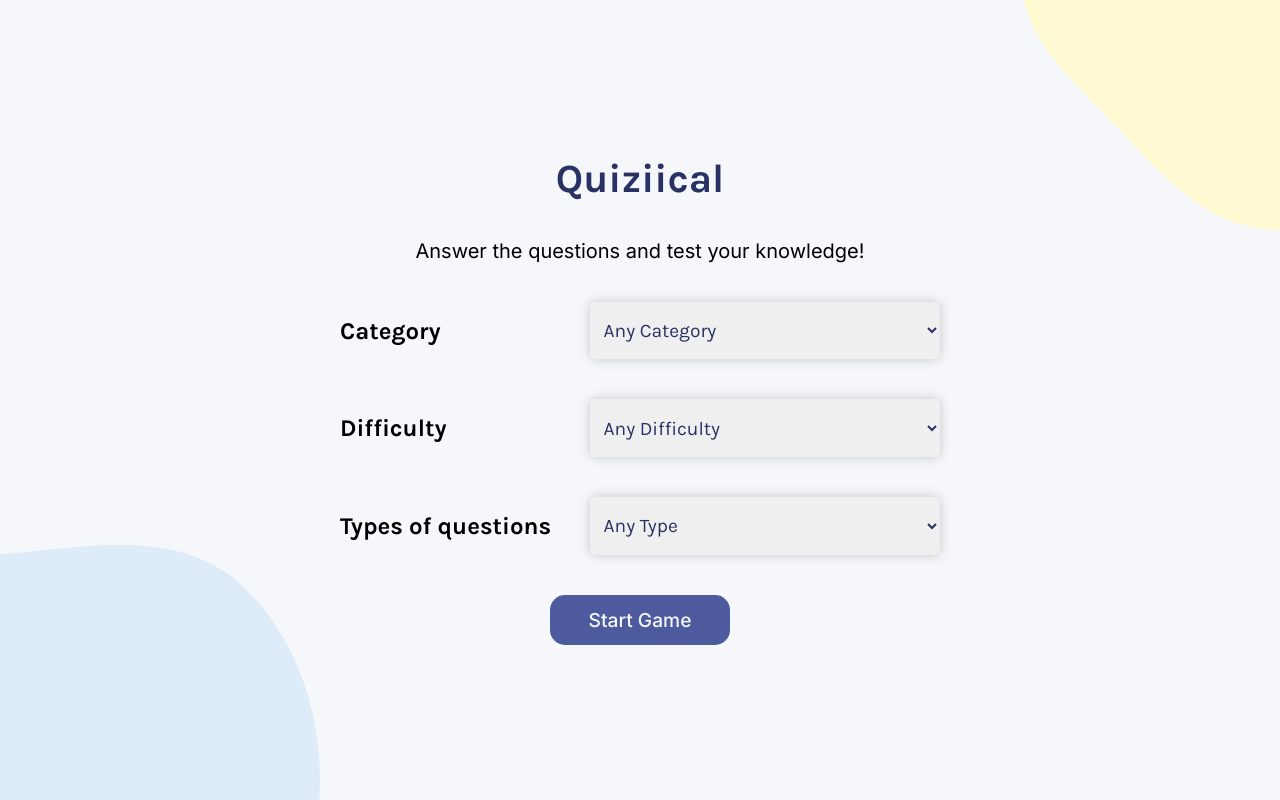
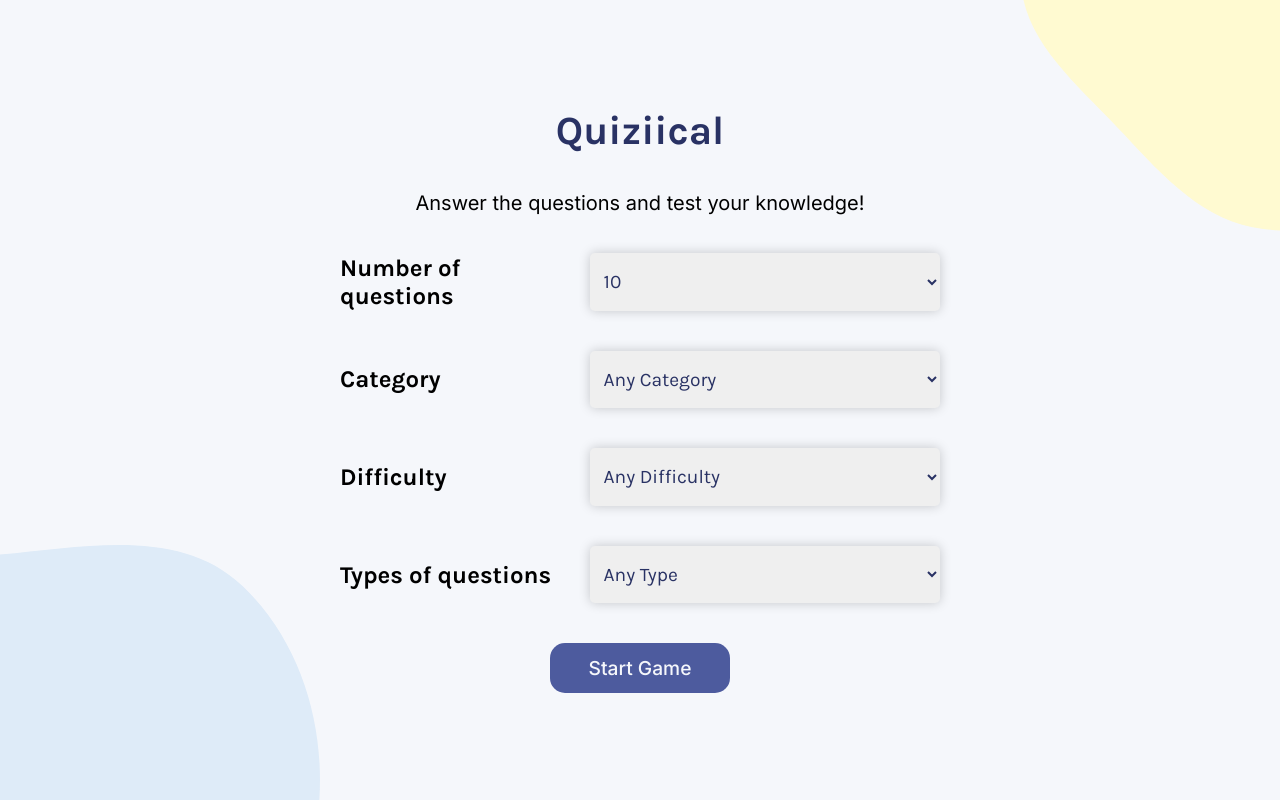
Before and after one commit to Shitanshukumar607/Quizzical, a React (Create React App) app: page / in a window 1280 px wide. Built offline with nearby package versions, Linux system fonts and the light colour scheme.

Commit message:
added more questions select option

```diff
--- a/src/App.js
+++ b/src/App.js
@@ -10,7 +10,7 @@ import "./index.css";
 
 function App() {
   const [gameOptions, setGameOptions] = useState({
-    amount: "5",
+    amount: "10",
     category: "0",
     difficulty: "0",
     type: "0",
@@ -24,9 +24,25 @@ function App() {
 
   const [allowedToCheckAnswers, setAllowedToCheckAnswers] = useState(false);
 
+  const [noOfQuestionsToAnswers, setNoOfQuestionsToAnswers] = useState(
+    Number(gameOptions.amount)
+  );
+
+  const [noOfCurrentlyAnsweredQuestions, setNoOfCurrentlyAnsweredQuestions] =
+    useState(0);
+
   useEffect(() => {
-    console.log(Object.keys(selectedOptions));
-    Object.keys(selectedOptions).length === 5 && setAllowedToCheckAnswers(true);
+    setNoOfQuestionsToAnswers(Number(gameOptions.amount));
+  }, [status]);
+
+  useEffect(() => {
+    setNoOfCurrentlyAnsweredQuestions(Object.keys(selectedOptions).length);
+
+    console.log(noOfQuestionsToAnswers);
+    console.log(noOfCurrentlyAnsweredQuestions);
+
+    noOfCurrentlyAnsweredQuestions === noOfQuestionsToAnswers &&
+      setAllowedToCheckAnswers(true);
   }, [selectedOptions]);
 
   function callAPI(param) {
@@ -84,9 +100,9 @@ function App() {
   }
 
   function saveAnswer(event, option) {
-    console.log(selectedOptions);
-    console.log(event.target);
-    console.log(option);
+    // console.log(selectedOptions);
+    // console.log(event.target);
+    // console.log(option);
 
     if (status !== "playing") {
       return;
@@ -104,7 +120,8 @@ function App() {
       return playAgain();
     }
 
-    if (Object.keys(selectedOptions).length !== 5) {
+    if (noOfCurrentlyAnsweredQuestions !== noOfQuestionsToAnswers) {
+      console.log("not selected enough answers");
       return;
     }
     console.log("Checking answers");
@@ -113,7 +130,7 @@ function App() {
     let correctAns = 0;
     let track = [];
 
-    for (let i = 0; i < 5; i++) {
+    for (let i = 0; i < noOfQuestionsToAnswers; i++) {
       console.log(selectedOptions[i]);
       console.log(properData[i].correct_answer);
 
--- a/src/components/GameIntro.js
+++ b/src/components/GameIntro.js
@@ -1,7 +1,20 @@
-import { categories, difficulties, questionTypes } from "../data";
+import {
+  categories,
+  difficulties,
+  questionTypes,
+  noOfQuestions,
+} from "../data";
 import "../index.css";
 
 export default function GameIntro(props) {
+  const noOfQuestionsElements = noOfQuestions.map((noOfQuestion, index) => {
+    return (
+      <option key={index} value={noOfQuestion.id}>
+        {noOfQuestion.name}
+      </option>
+    );
+  });
+
   const categoryElements = categories.map((category, index) => {
     return (
       <option key={index} value={category.id}>
@@ -32,6 +45,18 @@ export default function GameIntro(props) {
       <p className="game-description">
         Answer the questions and test your knowledge!
       </p>
+
+      <div className="selection-container">
+        <label htmlFor="number">Number of questions</label>
+        <select
+          name="amount"
+          id="number"
+          value={props.data.amount}
+          onChange={props.onChange}
+        >
+          {noOfQuestionsElements}
+        </select>
+      </div>
 
       <div className="selection-container">
         <label htmlFor="category">Category</label>
--- a/src/data.js
+++ b/src/data.js
@@ -39,4 +39,11 @@ const questionTypes = [
   { id: "boolean", name: "True/False" },
 ];
 
-export { categories, difficulties, questionTypes };
+const noOfQuestions = [
+  {id: "5" , name: "5" },
+  {id : "10" , name: "10" },
+  {id : "15" , name: "15" },
+  {id : "20" , name: "20" },
+]
+
+export { categories, difficulties, questionTypes , noOfQuestions};
--- a/src/index.css
+++ b/src/index.css
@@ -71,8 +71,6 @@ body {
   width: 100%;
   gap: 5%;
   max-width: 600px;
-  /* background-color: pink; */
-  /* padding: 0 5%; */
 }
 
 .selection-container label {
@@ -227,11 +225,7 @@ main {
 }
 
 @media (max-width: 570px) {
-
   .selection-container label {
     width: 120px;
   }
-
-
-
 }
```
